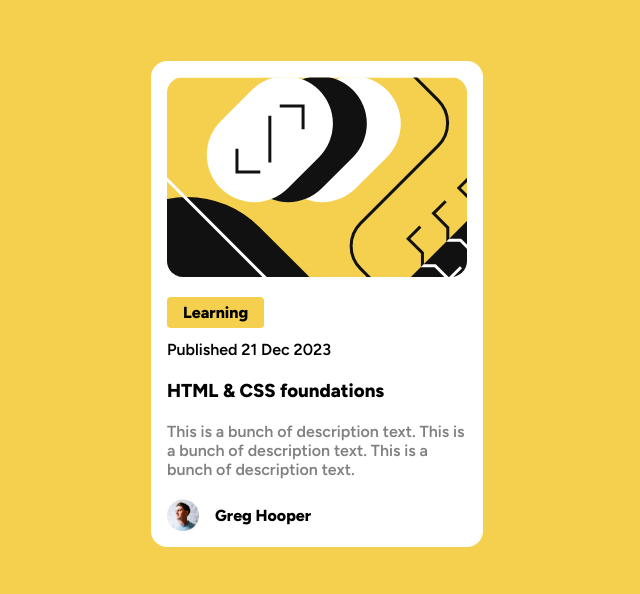
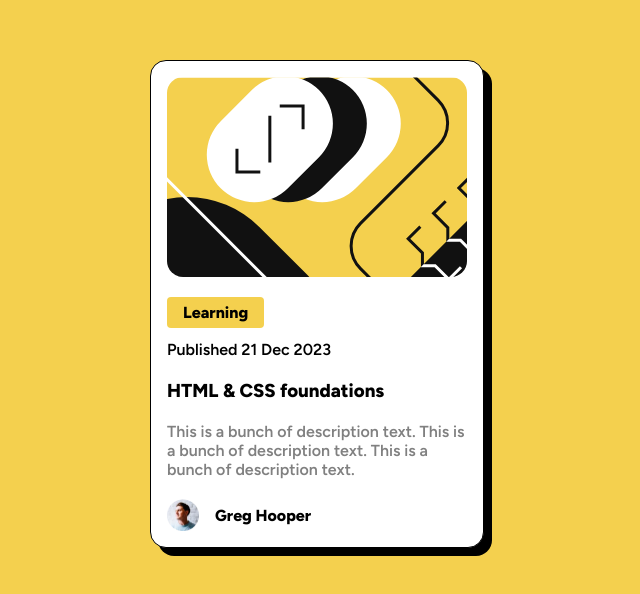
Before and after one commit to hrithvik123/frontend-mentor-blog-preview-card, a plain HTML site: page index.html in a window 1280 px wide. Shown: the part 104-698 px from the top of the page, without its empty margins (331-971 px from the left). Drawn offline with Linux system fonts and the light colour scheme.

Commit message:
added shadow

```diff
--- a/index.css
+++ b/index.css
@@ -36,6 +36,8 @@
     padding: var(--padding);
     gap: 1.25rem;
     flex-grow: 1;
+    border: 1px solid black;
+    box-shadow: 8px 8px 0px black;
   }
 
   .banner {
```
